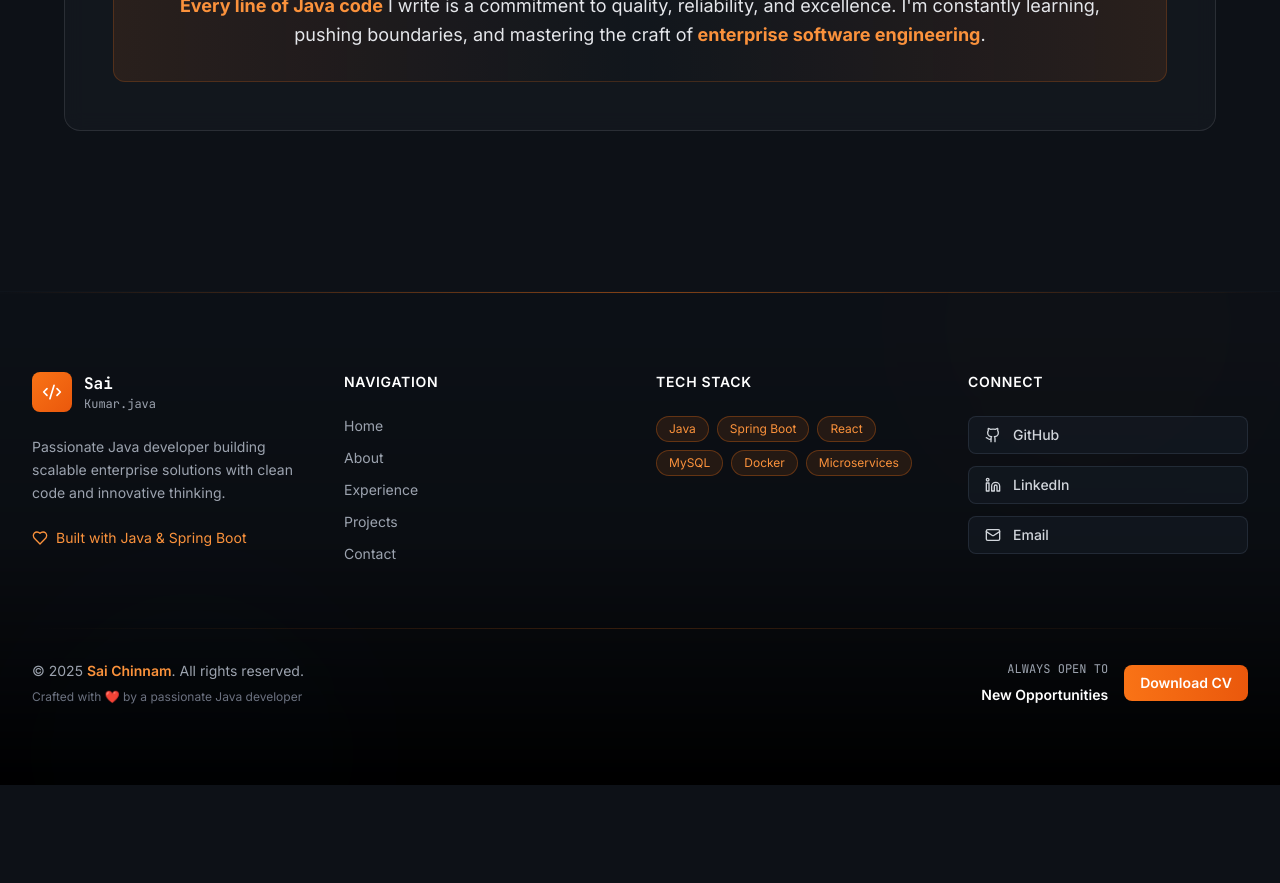
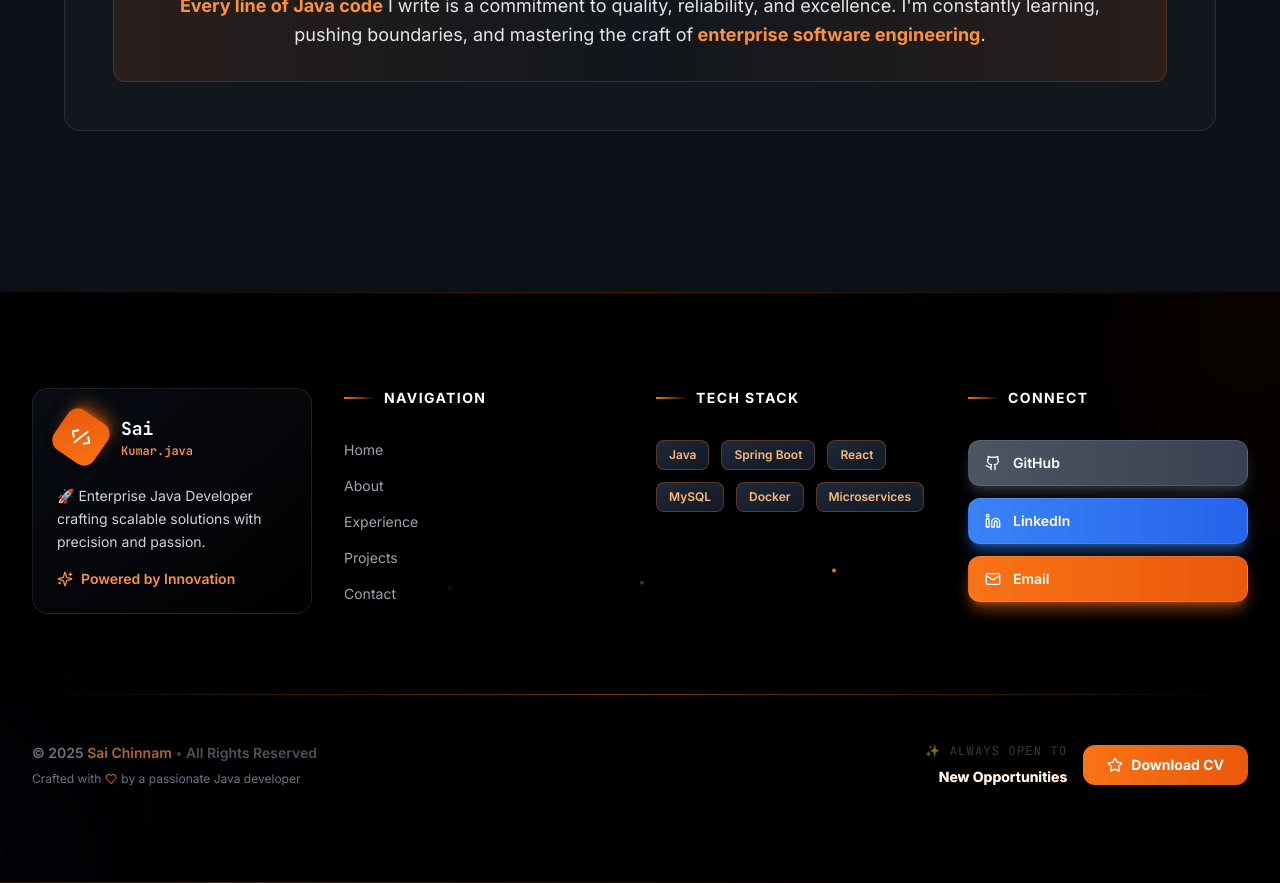
Before and after one commit to saichinnam1/SaiPortfolio, a React (Vite) app: page /#/ in a window 1280 px wide. Shown: the part 1960-2843 px from the top of the page. Before the commit the page ends 2745 px from the top, so only its background shows below. Built offline with nearby package versions, Linux system fonts and the light colour scheme.

Commit message:
feat: ultra-premium stylish footer with advanced animations

```diff
--- a/src/react-app/components/Footer.tsx
+++ b/src/react-app/components/Footer.tsx
@@ -1,5 +1,5 @@
 import { motion } from 'framer-motion';
-import { Github, Linkedin, Mail, ArrowRight, Heart, Code2 } from 'lucide-react';
+import { Github, Linkedin, Mail, ArrowRight, Heart, Code2, Sparkles, Zap, Star } from 'lucide-react';
 
 interface FooterProps {
   showCV?: boolean;
@@ -14,22 +14,28 @@ const Footer = ({ showCV = true, cvLink = '/cv/Venkata_Saikumar_CV.pdf' }: Foote
       icon: Github,
       label: 'GitHub',
       url: 'https://github.com/saichinnam1',
-      color: 'hover:text-white hover:bg-gray-700/50',
-      hoverShadow: 'hover:shadow-gray-600/50'
+      color: 'from-gray-600 to-gray-700',
+      hoverColor: 'hover:from-gray-500 hover:to-gray-600',
+      textColor: 'text-white',
+      glowColor: 'shadow-gray-600/50'
     },
     {
       icon: Linkedin,
       label: 'LinkedIn',
       url: 'https://www.linkedin.com/in/venkatasaikumar-chinnam-ba741a201/',
-      color: 'hover:text-blue-400 hover:bg-blue-500/20',
-      hoverShadow: 'hover:shadow-blue-600/50'
+      color: 'from-blue-500 to-blue-600',
+      hoverColor: 'hover:from-blue-400 hover:to-blue-500',
+      textColor: 'text-white',
+      glowColor: 'shadow-blue-500/50'
     },
     {
       icon: Mail,
       label: 'Email',
       url: 'mailto:venkatasaikumarchinnam2@gmail.com',
-      color: 'hover:text-orange-400 hover:bg-orange-500/20',
-      hoverShadow: 'hover:shadow-orange-600/50'
+      color: 'from-orange-500 to-orange-600',
+      hoverColor: 'hover:from-orange-400 hover:to-orange-500',
+      textColor: 'text-white',
+      glowColor: 'shadow-orange-500/50'
     }
   ];
 
@@ -41,155 +47,298 @@ const Footer = ({ showCV = true, cvLink = '/cv/Venkata_Saikumar_CV.pdf' }: Foote
     { label: 'Contact', href: '/#/contact' }
   ];
 
+  const techStack = ['Java', 'Spring Boot', 'React', 'MySQL', 'Docker', 'Microservices'];
+
   return (
-    <footer className="relative border-t border-gray-800/50 bg-gradient-to-b from-transparent via-black/20 to-black">
-      {/* Decorative blur effect */}
+    <footer className="relative border-t border-white/5 bg-black overflow-hidden">
+      {/* Premium animated background effects */}
       <div className="absolute inset-0 overflow-hidden pointer-events-none">
-        <div className="absolute -top-40 right-0 w-96 h-96 bg-orange-500/5 rounded-full blur-3xl opacity-20"></div>
-        <div className="absolute -bottom-40 left-0 w-96 h-96 bg-blue-500/5 rounded-full blur-3xl opacity-20"></div>
+        {/* Animated gradient orbs */}
+        <motion.div
+          animate={{
+            x: [0, 100, 0],
+            y: [0, 50, 0],
+            scale: [1, 1.2, 1]
+          }}
+          transition={{ duration: 15, repeat: Infinity, ease: 'easeInOut' }}
+          className="absolute -top-40 -right-40 w-96 h-96 bg-gradient-to-br from-orange-600/20 to-transparent rounded-full blur-3xl opacity-30"
+        ></motion.div>
+
+        <motion.div
+          animate={{
+            x: [0, -100, 0],
+            y: [0, -50, 0],
+            scale: [1, 1.2, 1]
+          }}
+          transition={{ duration: 18, repeat: Infinity, ease: 'easeInOut' }}
+          className="absolute -bottom-40 -left-40 w-96 h-96 bg-gradient-to-tr from-blue-600/20 to-transparent rounded-full blur-3xl opacity-30"
+        ></motion.div>
+
+        {/* Floating particles */}
+        {[...Array(5)].map((_, i) => (
+          <motion.div
+            key={i}
+            animate={{
+              y: [0, -20, 0],
+              opacity: [0, 1, 0]
+            }}
+            transition={{
+              duration: 4 + i,
+              repeat: Infinity,
+              delay: i * 0.8
+            }}
+            className="absolute w-1 h-1 bg-orange-500 rounded-full"
+            style={{
+              left: `${20 + i * 15}%`,
+              top: '50%'
+            }}
+          ></motion.div>
+        ))}
       </div>
 
-      <div className="relative z-10 max-w-7xl mx-auto px-4 sm:px-6 lg:px-8 py-16 sm:py-20">
-        {/* Main Footer Content */}
-        <div className="grid grid-cols-1 md:grid-cols-2 lg:grid-cols-4 gap-12 sm:gap-8 mb-16">
-          {/* Brand Section */}
+      {/* Content */}
+      <div className="relative z-10 max-w-7xl mx-auto px-4 sm:px-6 lg:px-8 py-20 sm:py-24">
+        {/* Main Footer Content Grid */}
+        <div className="grid grid-cols-1 md:grid-cols-2 lg:grid-cols-4 gap-12 sm:gap-8 mb-20">
+          {/* Brand Section - Premium */}
           <motion.div
             initial={{ opacity: 0, y: 20 }}
             whileInView={{ opacity: 1, y: 0 }}
             viewport={{ once: true }}
-            className="lg:col-span-1"
+            transition={{ duration: 0.8 }}
+            className="lg:col-span-1 group"
           >
-            <div className="flex items-center space-x-3 mb-6">
-              <div className="w-10 h-10 bg-gradient-to-br from-orange-500 to-orange-600 rounded-lg flex items-center justify-center">
-                <Code2 className="w-5 h-5 text-white" />
+            {/* Premium brand card */}
+            <div className="relative">
+              <div className="absolute inset-0 bg-gradient-to-br from-orange-500/20 to-blue-500/20 rounded-2xl blur-xl opacity-0 group-hover:opacity-100 transition-all duration-500"></div>
+              <div className="relative bg-gradient-to-br from-gray-900/50 to-black border border-white/10 rounded-2xl p-6 backdrop-blur-xl">
+                <div className="flex items-center space-x-4 mb-6">
+                  <motion.div
+                    animate={{ rotate: 360 }}
+                    transition={{ duration: 10, repeat: Infinity, ease: 'linear' }}
+                    className="w-12 h-12 bg-gradient-to-br from-orange-500 to-orange-600 rounded-xl flex items-center justify-center shadow-lg shadow-orange-500/50"
+                  >
+                    <Code2 className="w-6 h-6 text-white" />
+                  </motion.div>
+                  <div>
+                    <motion.p
+                      animate={{ textShadow: ['0 0 10px rgba(249, 115, 22, 0)', '0 0 20px rgba(249, 115, 22, 0.5)', '0 0 10px rgba(249, 115, 22, 0)'] }}
+                      transition={{ duration: 3, repeat: Infinity }}
+                      className="font-mono font-bold text-white text-lg"
+                    >
+                      Sai
+                    </motion.p>
+                    <p className="text-xs text-orange-400 font-mono font-semibold">Kumar.java</p>
+                  </div>
+                </div>
+                <p className="text-gray-300 text-sm leading-relaxed mb-4">
+                  🚀 Enterprise Java Developer crafting scalable solutions with precision and passion.
+                </p>
+                <div className="flex items-center space-x-2 text-orange-400 text-sm font-semibold">
+                  <Sparkles className="w-4 h-4 animate-pulse" />
+                  <span>Powered by Innovation</span>
+                </div>
               </div>
-              <div>
-                <p className="font-mono font-bold text-white">Sai</p>
-                <p className="text-xs text-gray-400 font-mono">Kumar.java</p>
-              </div>
-            </div>
-            <p className="text-gray-400 text-sm leading-relaxed">
-              Passionate Java developer building scalable enterprise solutions with clean code and innovative thinking.
-            </p>
-            <div className="mt-6 flex items-center space-x-2 text-orange-400 text-sm">
-              <Heart className="w-4 h-4" />
-              <span>Built with Java & Spring Boot</span>
             </div>
           </motion.div>
 
-          {/* Quick Links */}
+          {/* Quick Links - Premium */}
           <motion.div
             initial={{ opacity: 0, y: 20 }}
             whileInView={{ opacity: 1, y: 0 }}
             viewport={{ once: true }}
-            transition={{ delay: 0.1 }}
+            transition={{ delay: 0.1, duration: 0.8 }}
           >
-            <h3 className="text-white font-semibold text-sm uppercase tracking-wider mb-6">Navigation</h3>
-            <ul className="space-y-3">
-              {quickLinks.map((link) => (
-                <li key={link.label}>
+            <h3 className="text-white font-bold text-sm uppercase tracking-widest mb-8 flex items-center space-x-2">
+              <span className="w-8 h-0.5 bg-gradient-to-r from-orange-500 to-transparent"></span>
+              <span>Navigation</span>
+            </h3>
+            <ul className="space-y-4">
+              {quickLinks.map((link, idx) => (
+                <motion.li
+                  key={link.label}
+                  initial={{ opacity: 0, x: -20 }}
+                  whileInView={{ opacity: 1, x: 0 }}
+                  viewport={{ once: true }}
+                  transition={{ delay: 0.1 + idx * 0.05 }}
+                >
                   <a
                     href={link.href}
-                    className="text-gray-400 hover:text-orange-400 text-sm transition-colors duration-300 flex items-center group"
+                    className="text-gray-400 hover:text-orange-400 text-sm transition-all duration-300 flex items-center group/link relative overflow-hidden"
                   >
-                    <span>{link.label}</span>
-                    <ArrowRight className="w-3 h-3 ml-2 opacity-0 group-hover:opacity-100 transform -translate-x-2 group-hover:translate-x-0 transition-all duration-300" />
+                    <span className="relative z-10">{link.label}</span>
+                    <ArrowRight className="w-3 h-3 ml-2 opacity-0 group-hover/link:opacity-100 transform -translate-x-2 group-hover/link:translate-x-0 transition-all duration-300" />
+                    <span className="absolute bottom-0 left-0 w-0 h-0.5 bg-gradient-to-r from-orange-500 to-transparent group-hover/link:w-full transition-all duration-300"></span>
                   </a>
-                </li>
+                </motion.li>
               ))}
             </ul>
           </motion.div>
 
-          {/* Tech Stack */}
+          {/* Tech Stack - Premium */}
           <motion.div
             initial={{ opacity: 0, y: 20 }}
             whileInView={{ opacity: 1, y: 0 }}
             viewport={{ once: true }}
-            transition={{ delay: 0.2 }}
+            transition={{ delay: 0.2, duration: 0.8 }}
           >
-            <h3 className="text-white font-semibold text-sm uppercase tracking-wider mb-6">Tech Stack</h3>
-            <div className="flex flex-wrap gap-2">
-              {['Java', 'Spring Boot', 'React', 'MySQL', 'Docker', 'Microservices'].map((tech) => (
-                <span
+            <h3 className="text-white font-bold text-sm uppercase tracking-widest mb-8 flex items-center space-x-2">
+              <span className="w-8 h-0.5 bg-gradient-to-r from-orange-500 to-transparent"></span>
+              <span>Tech Stack</span>
+            </h3>
+            <div className="flex flex-wrap gap-3">
+              {techStack.map((tech, idx) => (
+                <motion.div
                   key={tech}
-                  className="px-3 py-1 text-xs bg-orange-500/10 border border-orange-500/30 text-orange-400 rounded-full hover:border-orange-500 transition-colors duration-300"
+                  initial={{ opacity: 0, scale: 0.8 }}
+                  whileInView={{ opacity: 1, scale: 1 }}
+                  viewport={{ once: true }}
+                  transition={{ delay: 0.2 + idx * 0.05 }}
+                  whileHover={{ scale: 1.1, y: -5 }}
+                  className="relative group/tech"
                 >
-                  {tech}
-                </span>
+                  <div className="absolute inset-0 bg-gradient-to-r from-orange-500 to-orange-600 rounded-lg opacity-0 group-hover/tech:opacity-20 blur transition-all duration-300"></div>
+                  <span className="relative px-3 py-1.5 text-xs bg-gradient-to-br from-gray-800 to-gray-900 border border-orange-500/30 text-orange-300 rounded-lg hover:border-orange-500 transition-all duration-300 font-semibold cursor-default inline-block">
+                    {tech}
+                  </span>
+                </motion.div>
               ))}
             </div>
           </motion.div>
 
-          {/* Social Links */}
+          {/* Social Links - Premium */}
           <motion.div
             initial={{ opacity: 0, y: 20 }}
             whileInView={{ opacity: 1, y: 0 }}
             viewport={{ once: true }}
-            transition={{ delay: 0.3 }}
+            transition={{ delay: 0.3, duration: 0.8 }}
           >
-            <h3 className="text-white font-semibold text-sm uppercase tracking-wider mb-6">Connect</h3>
+            <h3 className="text-white font-bold text-sm uppercase tracking-widest mb-8 flex items-center space-x-2">
+              <span className="w-8 h-0.5 bg-gradient-to-r from-orange-500 to-transparent"></span>
+              <span>Connect</span>
+            </h3>
             <div className="flex flex-col space-y-3">
-              {socialLinks.map((social) => {
+              {socialLinks.map((social, idx) => {
                 const Icon = social.icon;
                 return (
-                  <a
+                  <motion.a
                     key={social.label}
                     href={social.url}
                     target="_blank"
                     rel="noopener noreferrer"
-                    className={`flex items-center space-x-3 px-4 py-2 rounded-lg bg-gray-800/30 border border-gray-700/50 text-gray-300 hover:scale-105 transition-all duration-300 group ${social.color} ${social.hoverShadow} hover:shadow-lg`}
+                    initial={{ opacity: 0, x: 20 }}
+                    whileInView={{ opacity: 1, x: 0 }}
+                    viewport={{ once: true }}
+                    transition={{ delay: 0.3 + idx * 0.05 }}
+                    whileHover={{ scale: 1.05, x: 8 }}
+                    className="group/social"
                   >
-                    <Icon className="w-4 h-4" />
-                    <span className="text-sm font-medium">{social.label}</span>
-                  </a>
+                    <div className="absolute inset-0 bg-gradient-to-r from-orange-500/20 to-blue-500/20 rounded-xl opacity-0 group-hover/social:opacity-100 blur-lg transition-all duration-300"></div>
+                    <div className={`relative flex items-center space-x-3 px-4 py-3 rounded-xl bg-gradient-to-r ${social.color} border border-white/10 group-hover/social:border-white/30 transition-all duration-300 shadow-lg hover:shadow-2xl ${social.glowColor}`}>
+                      <Icon className={`w-4 h-4 ${social.textColor}`} />
+                      <span className={`text-sm font-semibold ${social.textColor}`}>{social.label}</span>
+                      <Zap className="w-3 h-3 ml-auto opacity-0 group-hover/social:opacity-100 transition-all duration-300" />
+                    </div>
+                  </motion.a>
                 );
               })}
             </div>
           </motion.div>
         </div>
 
-        {/* Divider */}
-        <div className="h-px bg-gradient-to-r from-transparent via-orange-500/20 to-transparent mb-8"></div>
+        {/* Premium Divider with animation */}
+        <motion.div
+          initial={{ scaleX: 0 }}
+          whileInView={{ scaleX: 1 }}
+          viewport={{ once: true }}
+          transition={{ delay: 0.4, duration: 0.8 }}
+          className="h-px bg-gradient-to-r from-transparent via-orange-500/50 to-transparent mb-12 origin-center"
+        ></motion.div>
 
-        {/* Bottom Section */}
+        {/* Bottom Section - Premium */}
         <motion.div
           initial={{ opacity: 0 }}
           whileInView={{ opacity: 1 }}
           viewport={{ once: true }}
-          transition={{ delay: 0.4 }}
-          className="flex flex-col sm:flex-row justify-between items-center gap-6"
+          transition={{ delay: 0.5, duration: 0.8 }}
+          className="flex flex-col sm:flex-row justify-between items-center gap-8"
         >
-          {/* Copyright */}
+          {/* Left: Copyright & Tagline */}
           <div className="text-center sm:text-left">
-            <p className="text-gray-400 text-xs sm:text-sm">
-              © {currentYear} <span className="text-orange-400 font-semibold">Sai Chinnam</span>. All rights reserved.
-            </p>
-            <p className="text-gray-500 text-xs mt-2">
-              Crafted with <span className="text-orange-500">❤️</span> by a passionate Java developer
-            </p>
+            <motion.p
+              animate={{ opacity: [0.7, 1, 0.7] }}
+              transition={{ duration: 3, repeat: Infinity }}
+              className="text-gray-400 text-xs sm:text-sm font-semibold"
+            >
+              © {currentYear} <span className="text-orange-400">Sai Chinnam</span>
+              <span className="text-gray-600"> • </span>
+              <span className="text-gray-500">All Rights Reserved</span>
+            </motion.p>
+            <motion.p
+              initial={{ opacity: 0 }}
+              whileInView={{ opacity: 1 }}
+              viewport={{ once: true }}
+              transition={{ delay: 0.6 }}
+              className="text-gray-500 text-xs mt-2 flex items-center justify-center sm:justify-start space-x-1"
+            >
+              <span>Crafted with</span>
+              <Heart className="w-3 h-3 text-orange-500 animate-pulse" />
+              <span>by a passionate Java developer</span>
+            </motion.p>
           </div>
 
-          {/* CTA or Additional Info */}
+          {/* Right: CTA with premium styling */}
           {showCV && (
-            <div className="flex flex-col sm:flex-row items-center gap-4">
+            <motion.div
+              initial={{ opacity: 0, x: 50 }}
+              whileInView={{ opacity: 1, x: 0 }}
+              viewport={{ once: true }}
+              transition={{ delay: 0.6 }}
+              className="flex flex-col sm:flex-row items-center gap-4 group"
+            >
               <div className="text-center sm:text-right">
-                <p className="text-gray-400 text-xs font-mono mb-2">ALWAYS OPEN TO</p>
-                <p className="text-white font-semibold text-sm">New Opportunities</p>
+                <motion.p
+                  animate={{ opacity: [0.5, 1, 0.5] }}
+                  transition={{ duration: 2, repeat: Infinity }}
+                  className="text-gray-500 text-xs font-mono mb-2 uppercase tracking-widest"
+                >
+                  ✨ Always open to
+                </motion.p>
+                <p className="text-white font-bold text-sm bg-gradient-to-r from-orange-400 to-orange-500 bg-clip-text text-transparent">
+                  New Opportunities
+                </p>
               </div>
-              <a
+              <motion.a
                 href={cvLink}
                 download
-                className="px-4 py-2 bg-gradient-to-r from-orange-500 to-orange-600 hover:from-orange-600 hover:to-orange-700 text-white text-sm font-semibold rounded-lg transition-all duration-300 transform hover:scale-105 active:scale-95"
+                whileHover={{ scale: 1.05, boxShadow: '0 0 30px rgba(249, 115, 22, 0.5)' }}
+                whileTap={{ scale: 0.95 }}
+                className="relative px-6 py-2.5 bg-gradient-to-r from-orange-500 to-orange-600 hover:from-orange-400 hover:to-orange-500 text-white text-sm font-bold rounded-xl transition-all duration-300 shadow-lg hover:shadow-orange-500/50 overflow-hidden group/btn"
               >
-                Download CV
-              </a>
-            </div>
+                <span className="relative z-10 flex items-center space-x-2">
+                  <Star className="w-4 h-4" />
+                  <span>Download CV</span>
+                </span>
+                <div className="absolute inset-0 bg-gradient-to-r from-orange-600 to-red-600 opacity-0 group-hover/btn:opacity-100 transition-all duration-300"></div>
+              </motion.a>
+            </motion.div>
           )}
         </motion.div>
+
+        {/* Decorative animated line at bottom */}
+        <motion.div
+          animate={{ x: [-1000, 1000] }}
+          transition={{ duration: 20, repeat: Infinity, ease: 'linear' }}
+          className="absolute bottom-0 left-0 h-px bg-gradient-to-r from-transparent via-orange-500/30 to-transparent w-full"
+        ></motion.div>
       </div>
 
-      {/* Animated gradient border on top */}
-      <div className="absolute top-0 left-0 right-0 h-px bg-gradient-to-r from-transparent via-orange-500/50 to-transparent"></div>
+      {/* Top animated border */}
+      <motion.div
+        animate={{ opacity: [0.3, 0.8, 0.3] }}
+        transition={{ duration: 3, repeat: Infinity }}
+        className="absolute top-0 left-0 right-0 h-px bg-gradient-to-r from-transparent via-orange-500 to-transparent"
+      ></motion.div>
     </footer>
   );
 };
```
Also changed, not shown: 1 other file (tests, documents, lock files or other folders).
